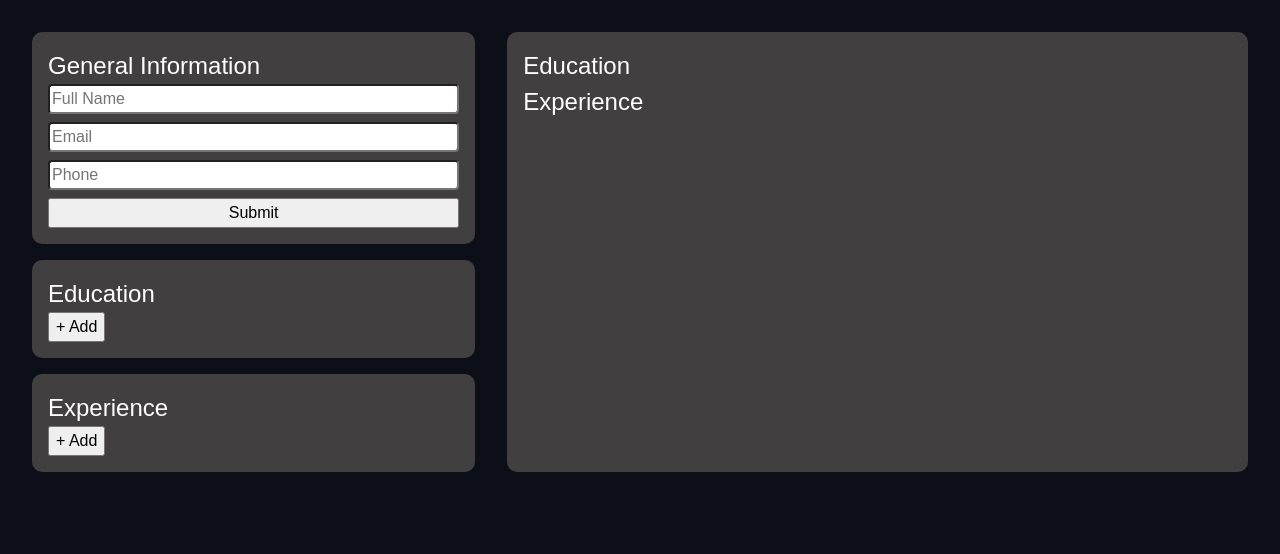
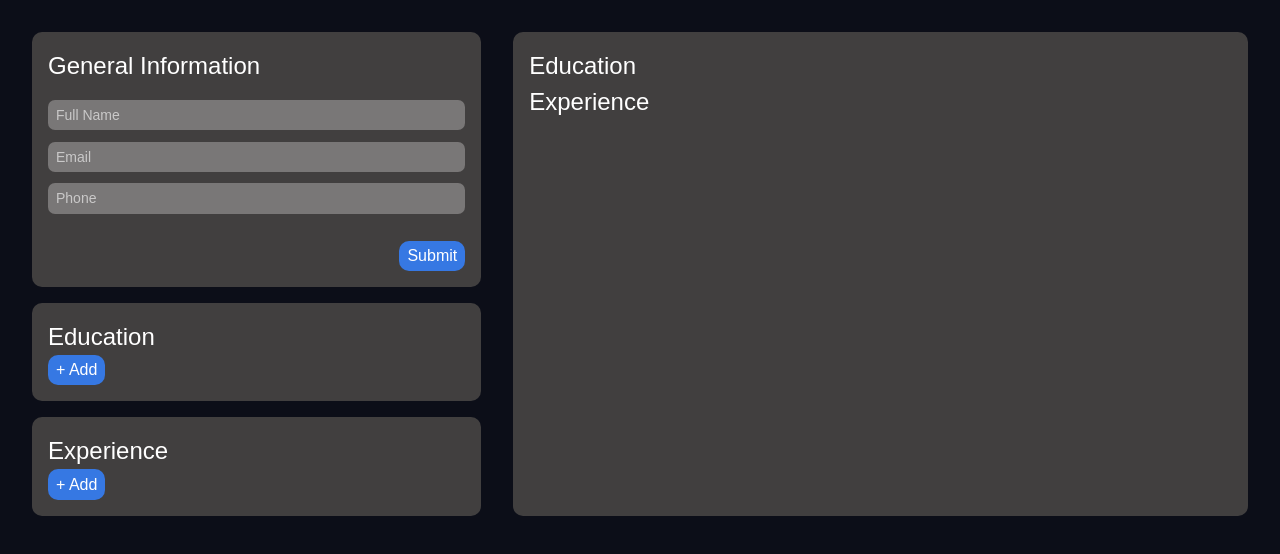
Before and after one commit to PDLIF/react-cv-application-TOP, a React (Vite) app: page / in a window 1280 px wide. Shown: the top 554 px of the page. Built offline with nearby package versions, Linux system fonts and the light colour scheme.

Commit message:
style: more style improvements

```diff
--- a/src/components/education/Education.jsx
+++ b/src/components/education/Education.jsx
@@ -96,10 +96,9 @@ function Education({
                             </div>
                         </div>
                     ))}
+                    <button onClick={handleAddNew} className='add-btn'>+ Add</button>
                 </>
             )}
-
-            <button onClick={handleAddNew} className='add-btn'>+ Add</button>
         </div>
     );
 }
--- a/src/components/generalInfo/GeneralInfo.jsx
+++ b/src/components/generalInfo/GeneralInfo.jsx
@@ -29,12 +29,12 @@ function GeneralInfo({
     }
 
     return (
-        <div className='form-section general-section'>
-            <h2>General Information</h2>
+        <div className={`form-section general-section ${isEditing ? '' : 'flex'}`}>
+            <h2 className='heading'>General Information</h2>
 
             {isEditing === true && (
                 <>
-                    <form onSubmit={handleSubmit}>
+                    <form className='flex' onSubmit={handleSubmit}>
                         <input
                             type="text"
                             name='fullName'
@@ -62,12 +62,9 @@ function GeneralInfo({
             )}
 
             {isEditing === false && (
-                <div>
-                    <p><strong>Name:</strong> {personalInfo.fullName}</p>
-                    <p><strong>Email:</strong> {personalInfo.email}</p>
-                    <p><strong>Phone:</strong> {personalInfo.phone}</p>
-                    <button onClick={handleEdit}>Edit</button>
-                </div>
+                <>
+                    <button className='edit-btn' onClick={handleEdit}>Edit</button>
+                </>
             )}
         </div>
     )
--- a/src/styles/form-section.css
+++ b/src/styles/form-section.css
@@ -10,7 +10,49 @@
 }
 
 .form-section form {
-    display: flex;
     flex-direction: column;
-    gap: .5rem;
+    --gap: .7rem;
 }
+
+.form-section .heading {
+    margin-bottom: 1rem;
+}
+
+.form-section form input {
+    border-radius: 7px;
+    background-color: rgb(121, 119, 119);
+    border: none;
+    padding-inline: .5rem;
+    padding-block: .2rem;
+    color: #ffff;
+}
+
+.form-section form input::placeholder {
+    color: #ffff;
+    font-weight: 300;
+    font-size: 14px;
+    opacity: .6;
+}
+
+.form-section button {
+    border-radius: 10px;
+    border: none;
+    background-color: rgb(54, 120, 227);
+    color: #ffff;
+    padding: .2rem .5rem;
+    cursor: pointer;
+}
+
+.form-section form button {
+    align-self: end;
+    margin-top: 1rem;
+}
+
+.general-section.flex {
+    justify-content: space-between;
+    align-items: center;
+}
+
+.general-section.flex .heading {
+    margin-bottom: 0px;
+}
```
